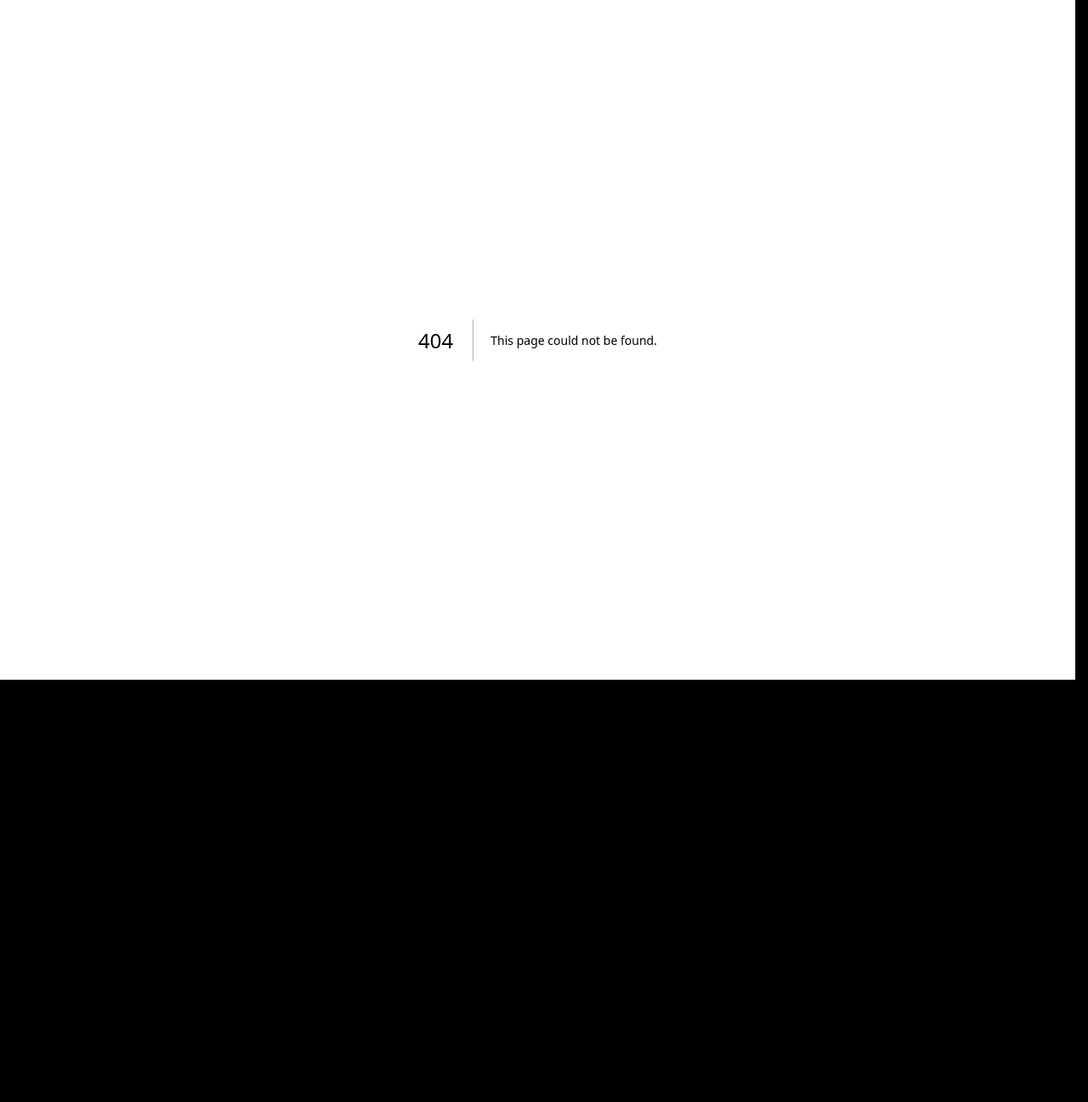
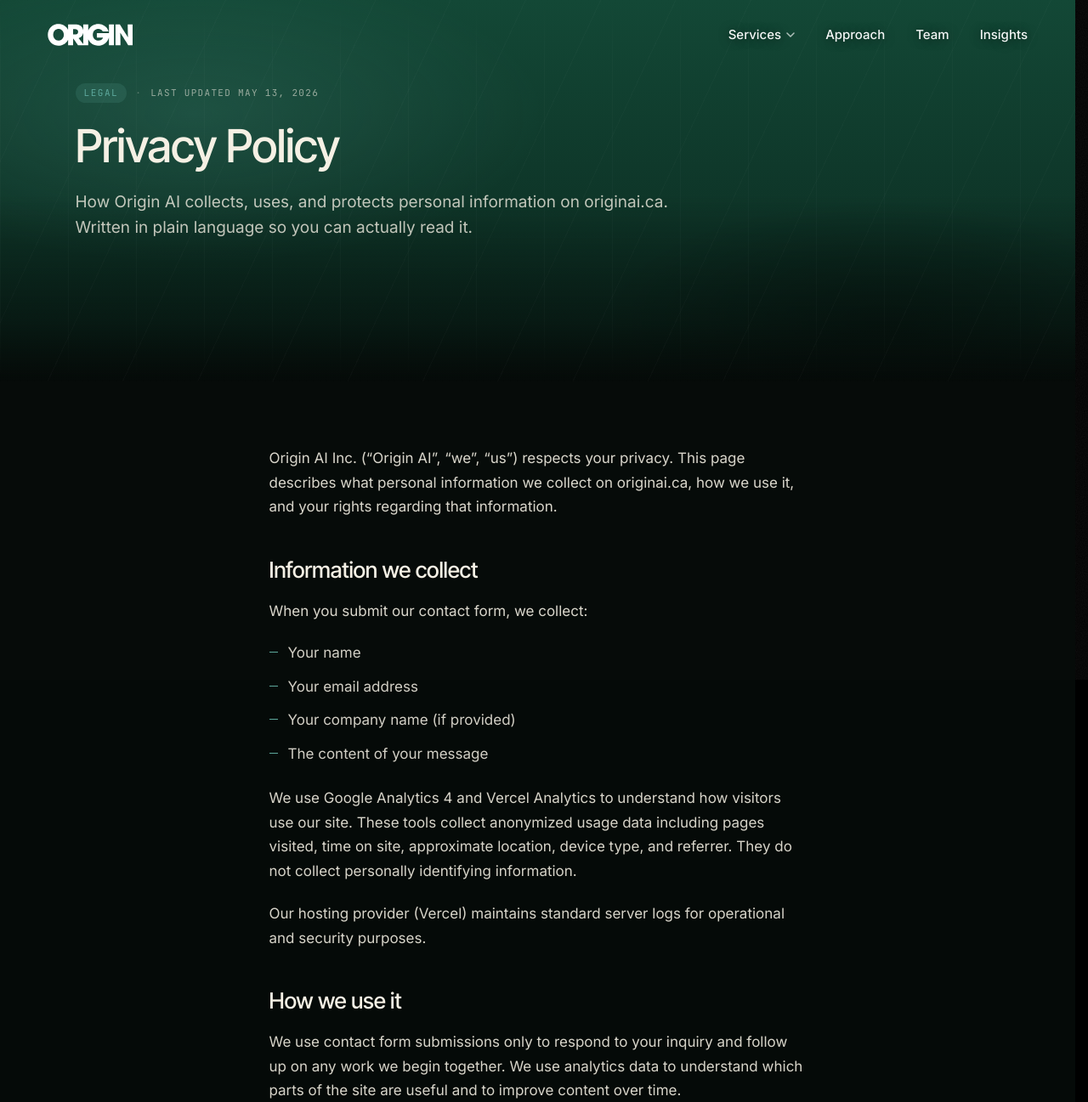
Before and after one commit to mikebayes/originai, a Next.js app: page /privacy in a window 1280 px wide. Before the commit this address had no page. Shown: the top 1297 px of the page at 85% size. Before the commit the page ends 800 px from the top, so only its background shows below. Built offline with nearby package versions, Linux system fonts and the light colour scheme.

Commit message:
Fix /principles link, remove /terms, add /privacy policy page

```diff
--- /dev/null
+++ b/app/privacy/page.tsx
@@ -0,0 +1,172 @@
+import type { Metadata } from "next";
+import HeroNav from "@/components/HeroNav";
+import Footer from "@/components/Footer";
+
+export const metadata: Metadata = {
+  title: "Privacy Policy | Origin AI",
+  description:
+    "How Origin AI collects, uses, and protects personal information on originai.ca. Plain-language privacy practices for our contact form, analytics, and visitor data.",
+  alternates: { canonical: "https://www.originai.ca/privacy" },
+};
+
+/**
+ * /privacy — Privacy policy page.
+ *
+ * Plain-language PIPEDA-aware privacy disclosure. Covers what we
+ * collect through the contact form and analytics, how we use and
+ * store it, retention, visitor rights, and how to contact us about
+ * personal data. Not legalese — written to be read.
+ *
+ * If the form back-end or analytics stack changes, update the
+ * relevant sections below. The dated "Last updated" line at the
+ * bottom is the canonical version stamp.
+ */
+export default function PrivacyRoute() {
+  return (
+    <main>
+      <div className="bp-page bp-page--insights bp-page--insights-article">
+        <div className="bp-grain" aria-hidden="true" />
+
+        <div className="bp-hero-shell bp-hero-shell--compact">
+          <HeroNav />
+
+          <section
+            className="wrap bp-hero bp-hero--compact bp-ins-art-hero"
+            data-screen-label="Privacy hero"
+          >
+            <div className="bp-ins-art-meta">
+              <span className="bp-ins-tag">Legal</span>
+              <span className="bp-ins-sep" aria-hidden="true">·</span>
+              <span className="bp-ins-date">Last updated May 13, 2026</span>
+            </div>
+
+            <h1 className="bp-ins-art-title">Privacy Policy</h1>
+
+            <p className="bp-ins-art-excerpt">
+              How Origin AI collects, uses, and protects personal
+              information on originai.ca. Written in plain language so
+              you can actually read it.
+            </p>
+          </section>
+        </div>
+
+        <div className="bp-fade-down" aria-hidden="true" />
+
+        <section
+          className="bp-ins-art-body-wrap"
+          data-screen-label="Privacy body"
+        >
+          <article className="bp-ins-art-body">
+            <p className="bp-ins-art-p">
+              Origin AI Inc. (&ldquo;Origin AI&rdquo;, &ldquo;we&rdquo;,
+              &ldquo;us&rdquo;) respects your privacy. This page describes
+              what personal information we collect on originai.ca, how we
+              use it, and your rights regarding that information.
+            </p>
+
+            <h2 className="bp-ins-art-h2">Information we collect</h2>
+            <p className="bp-ins-art-p">
+              When you submit our contact form, we collect:
+            </p>
+            <ul className="bp-ins-art-list">
+              <li>Your name</li>
+              <li>Your email address</li>
+              <li>Your company name (if provided)</li>
+              <li>The content of your message</li>
+            </ul>
+            <p className="bp-ins-art-p">
+              We use Google Analytics 4 and Vercel Analytics to understand
+              how visitors use our site. These tools collect anonymized
+              usage data including pages visited, time on site, approximate
+              location, device type, and referrer. They do not collect
+              personally identifying information.
+            </p>
+            <p className="bp-ins-art-p">
+              Our hosting provider (Vercel) maintains standard server logs
+              for operational and security purposes.
+            </p>
+
+            <h2 className="bp-ins-art-h2">How we use it</h2>
+            <p className="bp-ins-art-p">
+              We use contact form submissions only to respond to your
+              inquiry and follow up on any work we begin together. We use
+              analytics data to understand which parts of the site are
+              useful and to improve content over time.
+            </p>
+            <p className="bp-ins-art-p">
+              We do not sell, rent, or trade your personal information. We
+              do not use your information to send marketing emails unless
+              you specifically opt in.
+            </p>
+
+            <h2 className="bp-ins-art-h2">How we store and share it</h2>
+            <p className="bp-ins-art-p">
+              Contact form submissions are stored in our internal systems
+              and shared only with Origin AI team members directly involved
+              in responding to you. Analytics data is processed by Google
+              and Vercel under their respective privacy policies.
+            </p>
+            <p className="bp-ins-art-p">
+              Information may also be disclosed if required by Canadian
+              law.
+            </p>
+
+            <h2 className="bp-ins-art-h2">Retention</h2>
+            <p className="bp-ins-art-p">
+              We retain contact form submissions for as long as is
+              reasonably necessary to respond to your inquiry and maintain
+              a record of our interactions, typically up to two years.
+              After that, we delete or anonymize the information unless an
+              active engagement requires longer retention.
+            </p>
+
+            <h2 className="bp-ins-art-h2">Your rights</h2>
+            <p className="bp-ins-art-p">
+              Under Canada&rsquo;s Personal Information Protection and
+              Electronic Documents Act (PIPEDA), you have the right to:
+            </p>
+            <ul className="bp-ins-art-list">
+              <li>Access the personal information we hold about you</li>
+              <li>Request corrections or updates</li>
+              <li>Request deletion of your information</li>
+              <li>Withdraw consent for future use</li>
+            </ul>
+            <p className="bp-ins-art-p">
+              To exercise any of these rights, email info@originai.ca.
+            </p>
+
+            <h2 className="bp-ins-art-h2">Cookies</h2>
+            <p className="bp-ins-art-p">
+              The site uses cookies to power analytics. You can disable
+              cookies in your browser; the site will continue to function.
+            </p>
+
+            <h2 className="bp-ins-art-h2">Contact</h2>
+            <p className="bp-ins-art-p">
+              Questions about this policy can be sent to{" "}
+              <a href="mailto:info@originai.ca">info@originai.ca</a> or by
+              mail to:
+            </p>
+            <p className="bp-ins-art-p">
+              Origin AI Inc.
+              <br />
+              315 Pacific Avenue
+              <br />
+              Winnipeg, MB R3A 0M2
+              <br />
+              Canada
+            </p>
+
+            <h2 className="bp-ins-art-h2">Updates</h2>
+            <p className="bp-ins-art-p">
+              This policy may be updated as our practices change. The
+              current version is dated at the top of this page.
+            </p>
+          </article>
+        </section>
+      </div>
+
+      <Footer />
+    </main>
+  );
+}
--- a/app/sitemap.ts
+++ b/app/sitemap.ts
@@ -22,6 +22,7 @@ export default function sitemap(): MetadataRoute.Sitemap {
     { url: "/team", priority: 0.7, changeFrequency: "monthly" as const },
     { url: "/contact", priority: 0.6, changeFrequency: "monthly" as const },
     { url: "/insights", priority: 0.8, changeFrequency: "weekly" as const },
+    { url: "/privacy", priority: 0.3, changeFrequency: "yearly" as const },
   ].map((page) => ({
     ...page,
     url: `${BASE_URL}${page.url}`,
--- a/components/About.tsx
+++ b/components/About.tsx
@@ -99,7 +99,7 @@ export default function About() {
             <h3 className="about-title">How we operate.</h3>
             <p className="about-body">Standards we keep ourselves to. What we&rsquo;ll do, what we won&rsquo;t, and how we make the call when it&rsquo;s a coin toss.</p>
             <div className="about-foot">
-              <a className="tlink" href="/principles">How we operate <span className="arrow" aria-hidden="true">→</span></a>
+              <a className="tlink" href="/approach">How we operate <span className="arrow" aria-hidden="true">→</span></a>
             </div>
           </article>
         </div>
--- a/components/Footer.tsx
+++ b/components/Footer.tsx
@@ -60,7 +60,6 @@ export default function Footer() {
           <span>© 2025 Origin AI Inc. All rights reserved.</span>
           <span className="f-bottom-links">
             <a href="/privacy">Privacy policy</a>
-            <a href="/terms">Terms</a>
           </span>
         </div>
       </div>
```
